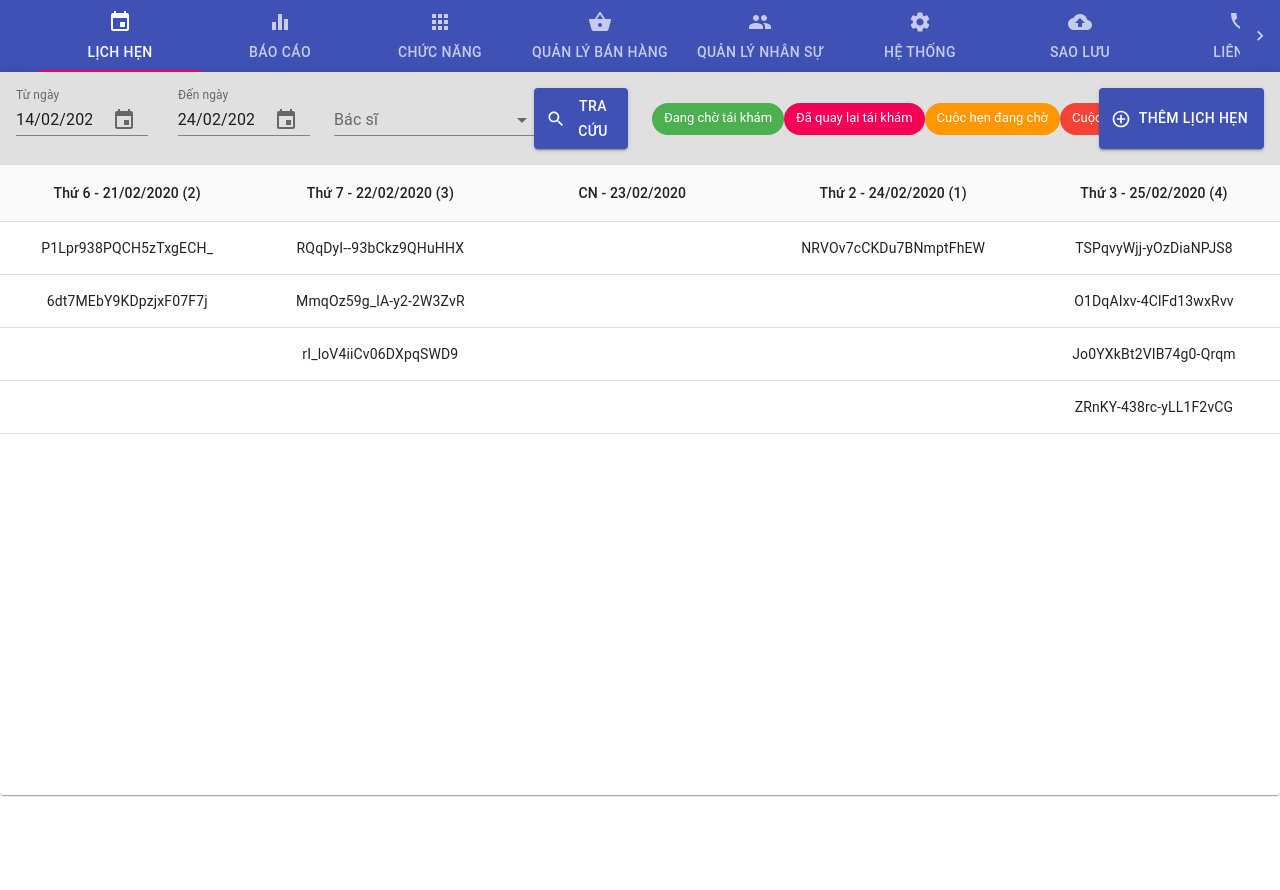
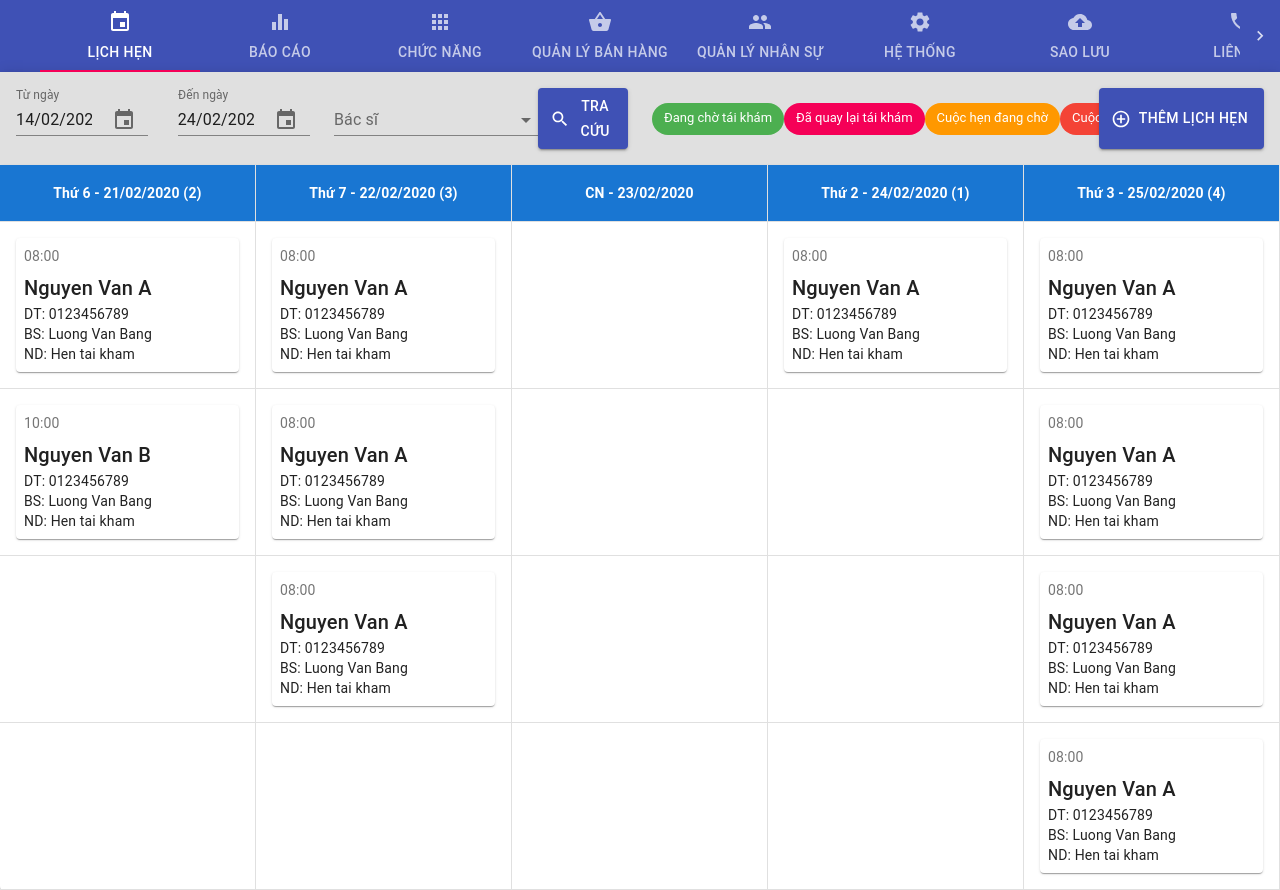
Before and after one commit to nvdai2401/clever-dashboard, a React app: page /schedule in a window 1280 px wide. Before the commit the page ends 800 px from the top, so only its background shows below. Built offline with nearby package versions, Linux system fonts and the light colour scheme.

Commit message:
implemented schedule item and its tooltips

```diff
--- a/package.json
+++ b/package.json
@@ -26,6 +26,7 @@
     "@date-io/date-fns": "1.x",
     "@material-ui/core": "^4.9.3",
     "@material-ui/icons": "^4.9.1",
+    "@material-ui/lab": "^4.0.0-alpha.43",
     "@material-ui/pickers": "^3.2.10",
     "add": "^2.0.6",
     "apollo-boost": "^0.4.7",
--- /dev/null
+++ b/src/components/schedule-item-detail/schedule-item-detail.component.jsx
@@ -0,0 +1,105 @@
+import React from 'react'
+import PropTypes from 'prop-types'
+
+import { makeStyles } from '@material-ui/core/styles'
+import {
+	Card,
+	CardActions,
+	CardContent,
+	Button,
+	Typography,
+	Tooltip,
+} from '@material-ui/core'
+
+const useStyles = makeStyles({
+	root: {
+		minWidth: 275,
+	},
+	bullet: {
+		display: 'inline-block',
+		margin: '0 2px',
+		transform: 'scale(0.8)',
+	},
+	title: {
+		fontSize: 14,
+	},
+	pos: {
+		marginBottom: 12,
+	},
+})
+
+const ScheduleItemDetail = ({
+	id,
+	name,
+	hours,
+	doctor,
+	phone_number,
+	address,
+	sex,
+	age,
+	desc,
+	img,
+}) => {
+	const classes = useStyles()
+	return (
+		<Card className={classes.root}>
+			<CardContent>
+				<Typography variant='h5' component='h2'>
+					{name}
+				</Typography>
+				<Typography
+					className={classes.title}
+					color='textSecondary'
+					gutterBottom
+				>
+					Giờ khám: {hours}
+				</Typography>
+				<Typography variant='body2' component='p'>
+					Điện thoại: {phone_number}
+				</Typography>
+				<Typography variant='body2' component='p'>
+					Bác sĩ: {doctor}
+				</Typography>
+				<Typography variant='body2' component='p'>
+					Đại chỉ: {address}
+				</Typography>
+				<Typography variant='body2' component='p'>
+					Giới tính: {sex}
+				</Typography>
+				<Typography variant='body2' component='p'>
+					Tuổi: {age}
+				</Typography>
+				<Typography variant='body2' component='p'>
+					Nội dung: {desc}
+				</Typography>
+			</CardContent>
+		</Card>
+	)
+}
+
+ScheduleItemDetail.propTypes = {
+	id: PropTypes.string,
+	name: PropTypes.string,
+	hours: PropTypes.string,
+	doctor: PropTypes.string,
+	phone_number: PropTypes.string,
+	address: PropTypes.string,
+	sex: PropTypes.string,
+	age: PropTypes.number,
+	desc: PropTypes.string,
+	img: PropTypes.string,
+}
+
+ScheduleItemDetail.defaultProps = {
+	name: 'Trống',
+	hours: 'Trống',
+	doctor: 'Trống',
+	phone_number: 'Trống',
+	address: 'Trống',
+	sex: 'Trống',
+	age: 18,
+	desc: '',
+	img: 'https://s3.amazonaws.com/37assets/svn/765-default-avatar.png',
+}
+
+export default ScheduleItemDetail
--- /dev/null
+++ b/src/components/schedule-table-item/schedule-table-item.component.jsx
@@ -0,0 +1,110 @@
+import React from 'react'
+import PropTypes from 'prop-types'
+
+import { makeStyles } from '@material-ui/core/styles'
+import {
+	Card,
+	CardActions,
+	CardContent,
+	Button,
+	Typography,
+	Tooltip,
+} from '@material-ui/core'
+
+import ScheduleItemDetail from '../schedule-item-detail/schedule-item-detail.component'
+
+const useStyles = makeStyles(theme => ({
+	root: {
+		width: '100%',
+		minWidth: 200,
+	},
+	item: {
+		padding: theme.spacing(1),
+		textAlign: 'left',
+		'&:last-child': {
+			paddingBottom: theme.spacing(1),
+		},
+	},
+	title: {
+		fontSize: 14,
+	},
+	pos: {
+		marginBottom: 12,
+	},
+}))
+
+const ScheduleTableItem = ({
+	id,
+	name,
+	hours,
+	doctor,
+	phone_number,
+	address,
+	sex,
+	age,
+	desc,
+	img,
+}) => {
+	const classes = useStyles()
+	return (
+		<Tooltip
+			title={
+				<ScheduleItemDetail
+					{...{
+						id,
+						name,
+						hours,
+						doctor,
+						phone_number,
+						address,
+						sex,
+						age,
+						desc,
+						img,
+					}}
+				/>
+			}
+			interactive
+			placement='right-start'
+		>
+			<Card className={classes.root}>
+				<CardContent className={classes.item}>
+					<Typography
+						className={classes.title}
+						color='textSecondary'
+						gutterBottom
+					>
+						{hours}
+					</Typography>
+					<Typography variant='h6' component='h4'>
+						{name}
+					</Typography>
+					<Typography variant='body2' component='p'>
+						DT: {phone_number}
+					</Typography>
+					<Typography variant='body2' component='p'>
+						BS: {doctor}
+					</Typography>
+					<Typography variant='body2' component='p'>
+						ND: {desc}
+					</Typography>
+				</CardContent>
+			</Card>
+		</Tooltip>
+	)
+}
+
+ScheduleTableItem.propTypes = {
+	id: PropTypes.string,
+	name: PropTypes.string,
+	hours: PropTypes.string,
+	doctor: PropTypes.string,
+	phone_number: PropTypes.string,
+	address: PropTypes.string,
+	sex: PropTypes.string,
+	age: PropTypes.number,
+	desc: PropTypes.string,
+	img: PropTypes.string,
+}
+
+export default ScheduleTableItem
--- a/src/components/schedule-table/schedule-table.component.jsx
+++ b/src/components/schedule-table/schedule-table.component.jsx
@@ -8,7 +8,6 @@ import {
 	TableCell,
 	TableContainer,
 	TableHead,
-	TablePagination,
 	TableRow,
 	Paper,
 } from '@material-ui/core'
@@ -21,54 +20,7 @@ import {
 	getMaxLengthOfArrayObj,
 } from '@src/utils/share'
 
-const columns = [
-	{ id: 'name', label: 'Name', minWidth: 170 },
-	{ id: 'code', label: 'ISO\u00a0Code', minWidth: 100 },
-	{
-		id: 'population',
-		label: 'Population',
-		minWidth: 170,
-		align: 'right',
-		format: value => value.toLocaleString(),
-	},
-	{
-		id: 'size',
-		label: 'Size\u00a0(km\u00b2)',
-		minWidth: 170,
-		align: 'right',
-		format: value => value.toLocaleString(),
-	},
-	{
-		id: 'density',
-		label: 'Density',
-		minWidth: 170,
-		align: 'right',
-		format: value => value.toFixed(2),
-	},
-]
-
-function createData(name, code, population, size) {
-	const density = population / size
-	return { name, code, population, size, density }
-}
-
-const rows = [
-	createData('India', 'IN', 1324171354, 3287263),
-	createData('China', 'CN', 1403500365, 9596961),
-	createData('Italy', 'IT', undefined, 301340),
-	createData('United States', 'US', 327167434, 9833520),
-	createData('Canada', 'CA', 37602103, 9984670),
-	createData('Australia', 'AU', 25475400, 7692024),
-	createData('Germany', 'DE', 83019200, 357578),
-	createData('Ireland', 'IE', 4857000, 70273),
-	createData('Mexico', 'MX', 126577691, 1972550),
-	createData('Japan', 'JP', 126317000, 377973),
-	createData('France', 'FR', 67022000, 640679),
-	createData('United Kingdom', 'GB', 67545757, 242495),
-	createData('Russia', 'RU', 146793744, 17098246),
-	createData('Nigeria', 'NG', 200962417, 923768),
-	createData('Brazil', 'BR', 210147125, 8515767),
-]
+import ScheduleTableItem from '../schedule-table-item/schedule-table-item.component'
 
 const ScheduleTableData = {
 	fri_feb_21_2020: [
@@ -222,14 +174,21 @@ const ScheduleTableData = {
 	],
 }
 
-const useStyles = makeStyles({
+const useStyles = makeStyles(theme => ({
 	root: {
 		width: '100%',
 	},
 	container: {
 		height: 'calc(100vh - 170px)',
 	},
-})
+	head: {
+		backgroundColor: theme.palette.info.dark,
+		color: theme.palette.common.white,
+	},
+	tblCell: {
+		borderRight: '1px solid rgba(224, 224, 224, 1)',
+	},
+}))
 
 const ScheduleTable = ({ startDate, endDate }) => {
 	const classes = useStyles()
@@ -262,15 +221,19 @@ const ScheduleTable = ({ startDate, endDate }) => {
 
 	return (
 		<Paper className={classes.root}>
-			<TableContainer className={classes.container}>
+			<TableContainer>
 				<Table stickyHeader aria-label='sticky table'>
 					<TableHead>
-						<TableRow>
+						<TableRow className={classes.head}>
 							{colLabels.map(column => (
 								<TableCell
 									key={column.id}
 									align={column.align}
-									style={{ minWidth: column.minWidth }}
+									style={{
+										width: `${100 / colLabels.length}%`,
+										fontWeight: 700,
+									}}
+									className={`${classes.head} ${classes.tblCell}`}
 								>
 									{column.label}
 								</TableCell>
@@ -280,20 +243,25 @@ const ScheduleTable = ({ startDate, endDate }) => {
 					<TableBody>
 						{fakeArray.map((row, rowIndex) => {
 							return (
-								<TableRow
-									hover
-									role='checkbox'
-									tabIndex={-1}
-									key={`${nanoid()}`}
-								>
+								<TableRow key={`${nanoid()}`}>
 									{colLabels.map(col => {
 										return (
-											<TableCell key={col.id} align='center'>
-												{ScheduleTableData[col.id].length
-													? ScheduleTableData[col.id][rowIndex]
-														? ScheduleTableData[col.id][rowIndex].id
-														: ''
-													: ''}
+											<TableCell
+												key={col.id}
+												className={classes.tblCell}
+												align='center'
+											>
+												{ScheduleTableData[col.id].length ? (
+													ScheduleTableData[col.id][rowIndex] ? (
+														<ScheduleTableItem
+															{...ScheduleTableData[col.id][rowIndex]}
+														/>
+													) : (
+														''
+													)
+												) : (
+													''
+												)}
 											</TableCell>
 										)
 									})}
--- a/src/components/schedule-toolbar/schedule-toolbar.component.jsx
+++ b/src/components/schedule-toolbar/schedule-toolbar.component.jsx
@@ -12,7 +12,10 @@ import {
 	InputLabel,
 	MenuItem,
 	Button,
+	Input,
+	TextField,
 } from '@material-ui/core'
+import { Autocomplete } from '@material-ui/lab'
 import { AddCircleOutline, SearchOutlined } from '@material-ui/icons'
 import DateFnsUtils from '@date-io/date-fns'
 import {
@@ -20,6 +23,7 @@ import {
 	KeyboardTimePicker,
 	KeyboardDatePicker,
 } from '@material-ui/pickers'
+import { doctor } from '@src/data/doctor'
 
 const useStyles = makeStyles(theme => {
 	return {
@@ -30,6 +34,7 @@ const useStyles = makeStyles(theme => {
 			padding: theme.spacing(2),
 		},
 		formControl: {
+			width: '100%',
 			minWidth: 200,
 		},
 		datePicker: {
@@ -122,19 +127,22 @@ const ScheduleToolbar = ({ startDate, endDate, onDateChange }) => {
 					</MuiPickersUtilsProvider>
 				</Grid>
 				<Grid item xs={3} className={classes.doctorPicker}>
-					<FormControl className={classes.formControl}>
-						<InputLabel id='demo-simple-select-helper-label'>Bác sĩ</InputLabel>
-						<Select
-							labelId='demo-simple-select-helper-label'
-							id='demo-simple-select-helper'
-							value={selectedDoctor}
-							onChange={e => setSelectedDoctor(e.target.value)}
-						>
-							<MenuItem value={10}>Ten</MenuItem>
-							<MenuItem value={20}>Twenty</MenuItem>
-							<MenuItem value={30}>Thirty</MenuItem>
-						</Select>
-					</FormControl>
+					<Autocomplete
+						id='combo-box-demo'
+						options={doctor}
+						getOptionLabel={option => option.title}
+						style={{ width: 300 }}
+						renderInput={params => (
+							<TextField
+								{...params}
+								value={selectedDoctor}
+								onChange={e => setSelectedDoctor(e.target.value)}
+								label='Bác sĩ'
+								fullWidth
+							/>
+						)}
+					/>
+
 					<Button
 						onClick={searchSchedule}
 						variant='contained'
--- /dev/null
+++ b/src/data/doctor.js
@@ -0,0 +1,106 @@
+export const doctor = [
+	{ title: 'The Shawshank Redemption', year: 1994 },
+	{ title: 'The Godfather', year: 1972 },
+	{ title: 'The Godfather: Part II', year: 1974 },
+	{ title: 'The Dark Knight', year: 2008 },
+	{ title: '12 Angry Men', year: 1957 },
+	{ title: "Schindler's List", year: 1993 },
+	{ title: 'Pulp Fiction', year: 1994 },
+	{ title: 'The Lord of the Rings: The Return of the King', year: 2003 },
+	{ title: 'The Good, the Bad and the Ugly', year: 1966 },
+	{ title: 'Fight Club', year: 1999 },
+	{ title: 'The Lord of the Rings: The Fellowship of the Ring', year: 2001 },
+	{ title: 'Star Wars: Episode V - The Empire Strikes Back', year: 1980 },
+	{ title: 'Forrest Gump', year: 1994 },
+	{ title: 'Inception', year: 2010 },
+	{ title: 'The Lord of the Rings: The Two Towers', year: 2002 },
+	{ title: "One Flew Over the Cuckoo's Nest", year: 1975 },
+	{ title: 'Goodfellas', year: 1990 },
+	{ title: 'The Matrix', year: 1999 },
+	{ title: 'Seven Samurai', year: 1954 },
+	{ title: 'Star Wars: Episode IV - A New Hope', year: 1977 },
+	{ title: 'City of God', year: 2002 },
+	{ title: 'Se7en', year: 1995 },
+	{ title: 'The Silence of the Lambs', year: 1991 },
+	{ title: "It's a Wonderful Life", year: 1946 },
+	{ title: 'Life Is Beautiful', year: 1997 },
+	{ title: 'The Usual Suspects', year: 1995 },
+	{ title: 'Léon: The Professional', year: 1994 },
+	{ title: 'Spirited Away', year: 2001 },
+	{ title: 'Saving Private Ryan', year: 1998 },
+	{ title: 'Once Upon a Time in the West', year: 1968 },
+	{ title: 'American History X', year: 1998 },
+	{ title: 'Interstellar', year: 2014 },
+	{ title: 'Casablanca', year: 1942 },
+	{ title: 'City Lights', year: 1931 },
+	{ title: 'Psycho', year: 1960 },
+	{ title: 'The Green Mile', year: 1999 },
+	{ title: 'The Intouchables', year: 2011 },
+	{ title: 'Modern Times', year: 1936 },
+	{ title: 'Raiders of the Lost Ark', year: 1981 },
+	{ title: 'Rear Window', year: 1954 },
+	{ title: 'The Pianist', year: 2002 },
+	{ title: 'The Departed', year: 2006 },
+	{ title: 'Terminator 2: Judgment Day', year: 1991 },
+	{ title: 'Back to the Future', year: 1985 },
+	{ title: 'Whiplash', year: 2014 },
+	{ title: 'Gladiator', year: 2000 },
+	{ title: 'Memento', year: 2000 },
+	{ title: 'The Prestige', year: 2006 },
+	{ title: 'The Lion King', year: 1994 },
+	{ title: 'Apocalypse Now', year: 1979 },
+	{ title: 'Alien', year: 1979 },
+	{ title: 'Sunset Boulevard', year: 1950 },
+	{
+		title:
+			'Dr. Strangelove or: How I Learned to Stop Worrying and Love the Bomb',
+		year: 1964,
+	},
+	{ title: 'The Great Dictator', year: 1940 },
+	{ title: 'Cinema Paradiso', year: 1988 },
+	{ title: 'The Lives of Others', year: 2006 },
+	{ title: 'Grave of the Fireflies', year: 1988 },
+	{ title: 'Paths of Glory', year: 1957 },
+	{ title: 'Django Unchained', year: 2012 },
+	{ title: 'The Shining', year: 1980 },
+	{ title: 'WALL·E', year: 2008 },
+	{ title: 'American Beauty', year: 1999 },
+	{ title: 'The Dark Knight Rises', year: 2012 },
+	{ title: 'Princess Mononoke', year: 1997 },
+	{ title: 'Aliens', year: 1986 },
+	{ title: 'Oldboy', year: 2003 },
+	{ title: 'Once Upon a Time in America', year: 1984 },
+	{ title: 'Witness for the Prosecution', year: 1957 },
+	{ title: 'Das Boot', year: 1981 },
+	{ title: 'Citizen Kane', year: 1941 },
+	{ title: 'North by Northwest', year: 1959 },
+	{ title: 'Vertigo', year: 1958 },
+	{ title: 'Star Wars: Episode VI - Return of the Jedi', year: 1983 },
+	{ title: 'Reservoir Dogs', year: 1992 },
+	{ title: 'Braveheart', year: 1995 },
+	{ title: 'M', year: 1931 },
+	{ title: 'Requiem for a Dream', year: 2000 },
+	{ title: 'Amélie', year: 2001 },
+	{ title: 'A Clockwork Orange', year: 1971 },
+	{ title: 'Like Stars on Earth', year: 2007 },
+	{ title: 'Taxi Driver', year: 1976 },
+	{ title: 'Lawrence of Arabia', year: 1962 },
+	{ title: 'Double Indemnity', year: 1944 },
+	{ title: 'Eternal Sunshine of the Spotless Mind', year: 2004 },
+	{ title: 'Amadeus', year: 1984 },
+	{ title: 'To Kill a Mockingbird', year: 1962 },
+	{ title: 'Toy Story 3', year: 2010 },
+	{ title: 'Logan', year: 2017 },
+	{ title: 'Full Metal Jacket', year: 1987 },
+	{ title: 'Dangal', year: 2016 },
+	{ title: 'The Sting', year: 1973 },
+	{ title: '2001: A Space Odyssey', year: 1968 },
+	{ title: "Singin' in the Rain", year: 1952 },
+	{ title: 'Toy Story', year: 1995 },
+	{ title: 'Bicycle Thieves', year: 1948 },
+	{ title: 'The Kid', year: 1921 },
+	{ title: 'Inglourious Basterds', year: 2009 },
+	{ title: 'Snatch', year: 2000 },
+	{ title: '3 Idiots', year: 2009 },
+	{ title: 'Monty Python and the Holy Grail', year: 1975 },
+]
```
Also changed, not shown: 1 other file (tests, documents, lock files or other folders).
